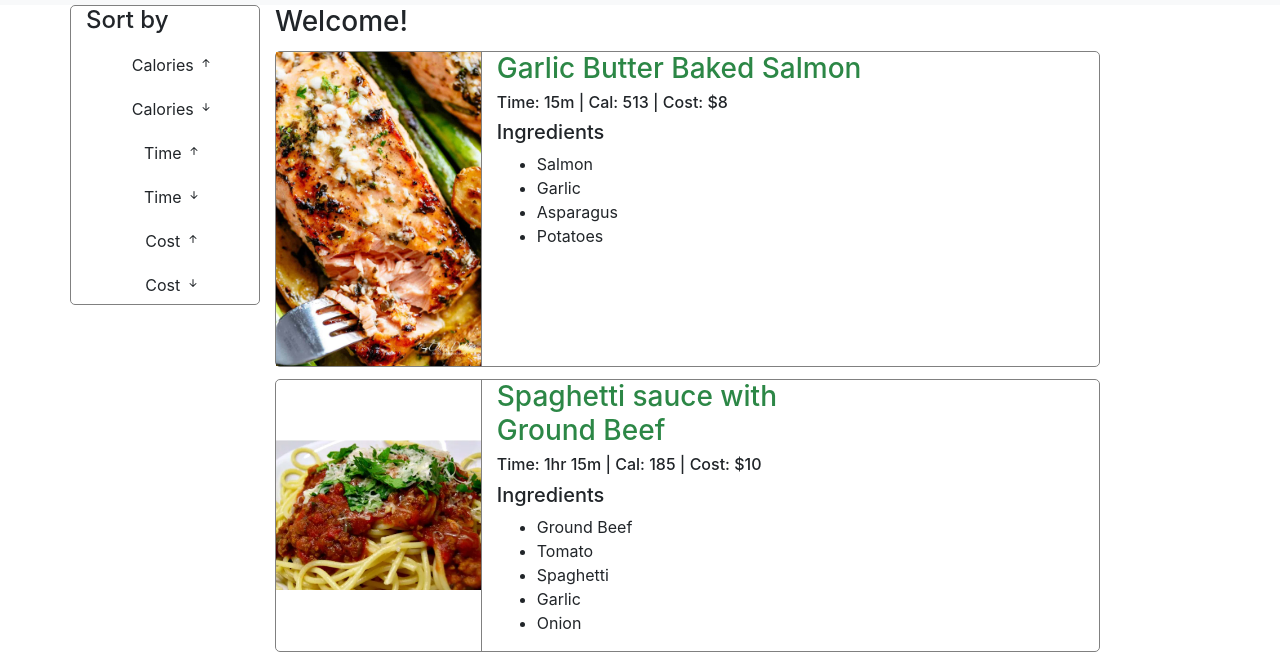
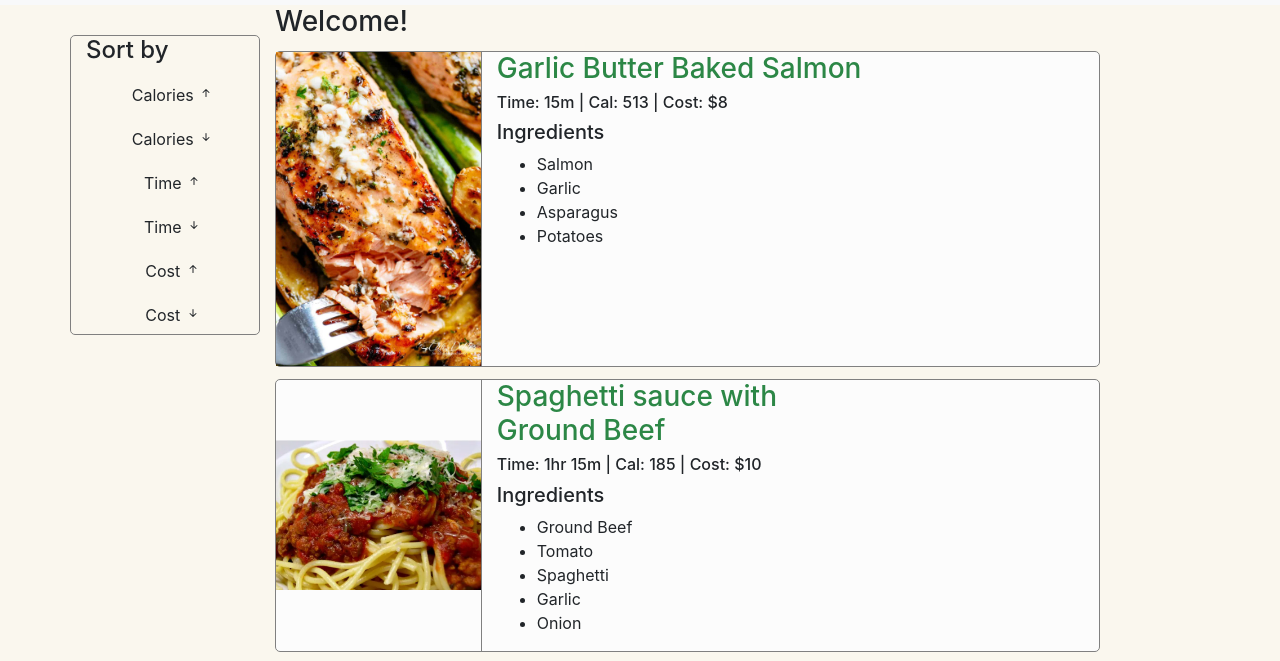
Before and after one commit to Andrewcwin/Aggie-grocer, a website: page home.html in a window 1280 px wide. Shown: the part 63-724 px from the top of the page. Drawn offline with nearby package versions, Linux system fonts and the light colour scheme.

Commit message:
woasdasodoasod

```diff
--- a/css/style.css
+++ b/css/style.css
@@ -1,3 +1,11 @@
+body {
+    background-color: #faf7ee;
+}
+
+.navbar {
+    /* background-color: #e8f4ea; */
+}
+
 .help-btn {
     position: fixed;
     right: 20px;
@@ -22,12 +30,14 @@
 
 .sidebar {
     border: 1px solid gray;
+    margin-top: 30px;
     border-radius: 5px;
 }
 
 .recipe {
     border: 1px solid gray;
     border-radius: 5px;
+    background-color: #fcfcfc;
 }
 
 .recipe-image {
```
